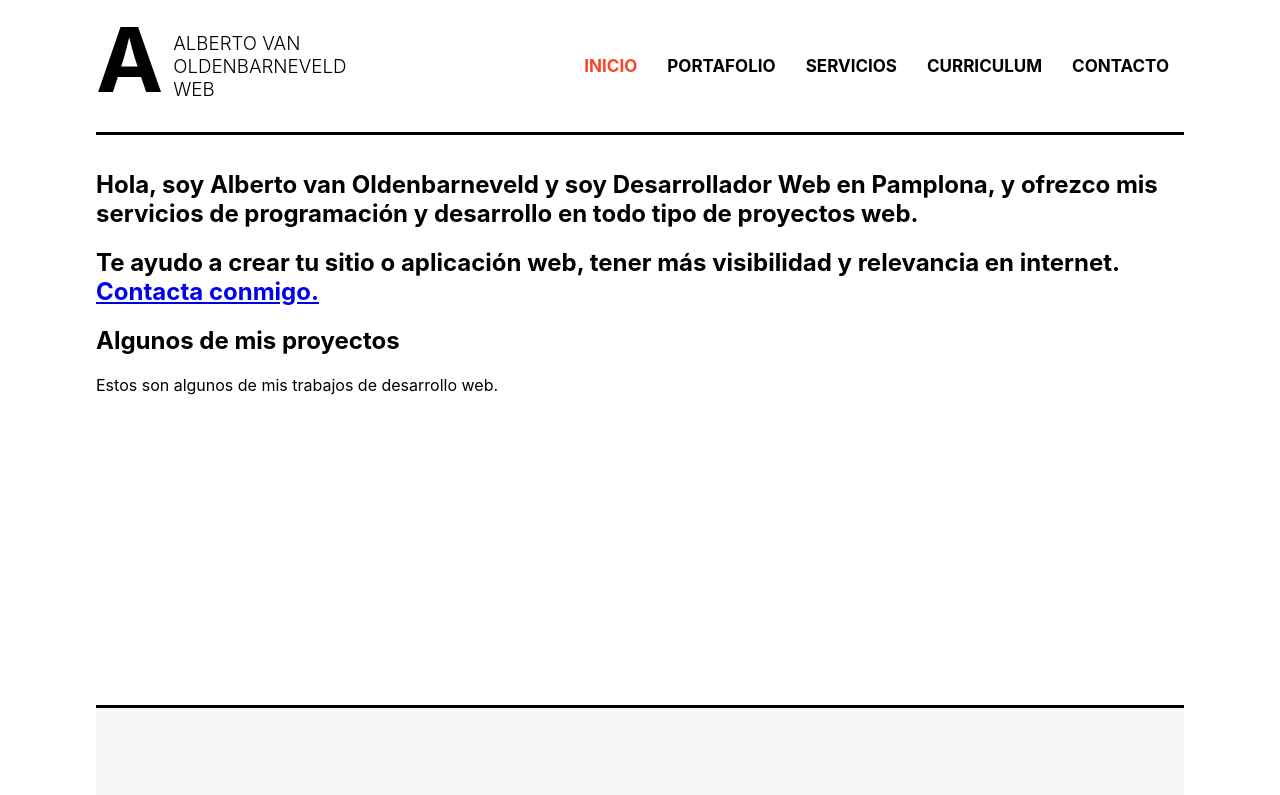
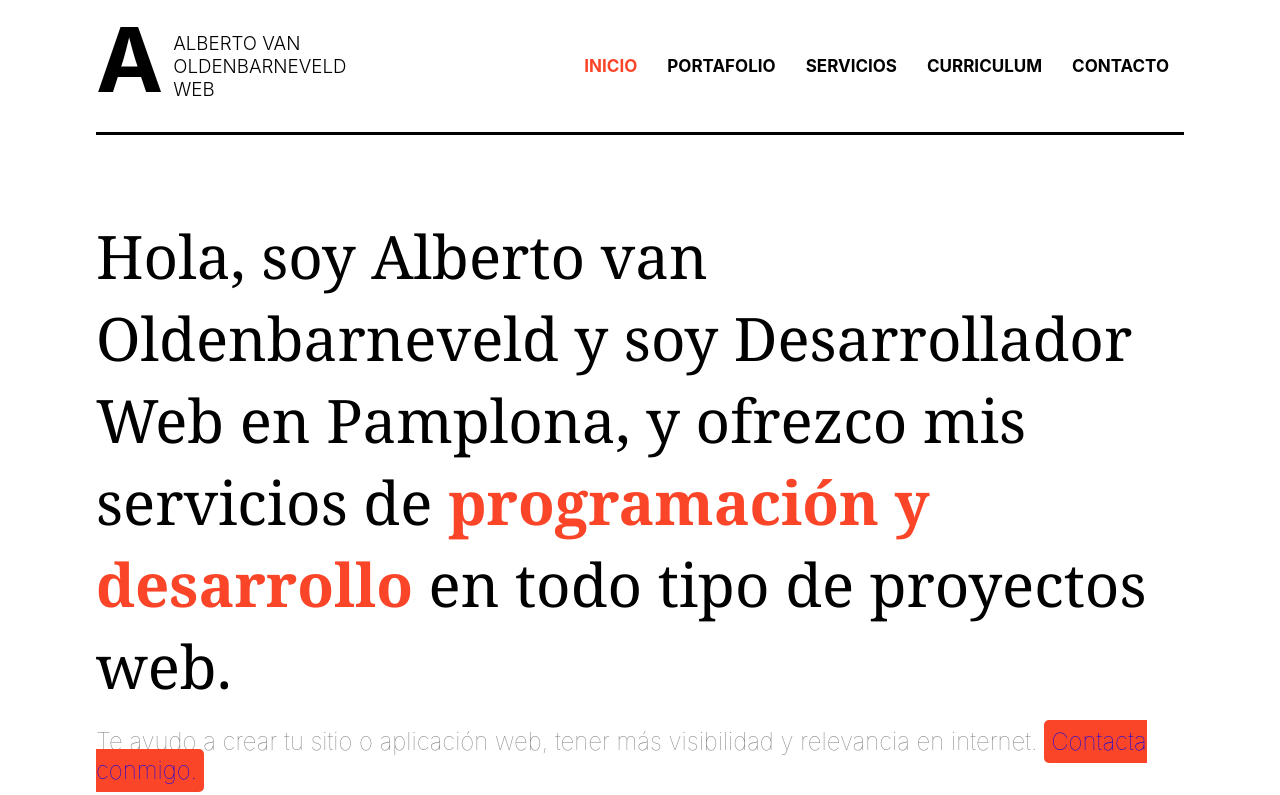
Before and after one commit to avanoldenbarneveld/master-en-react, a React (Create React App) app in the folder 08-proyecto02/: page /inicio in a window 1280 px wide. Shown: the top 795 px of the page. Built offline with nearby package versions, Linux system fonts and the light colour scheme.

Commit message:
style homepage

```diff
--- a/08-proyecto02/src/components/Contacto.js
+++ b/08-proyecto02/src/components/Contacto.js
@@ -3,7 +3,7 @@ import React from 'react'
 export const Contacto = () => {
   return (
     <div className='page'>
-      <h1>Contacto</h1>
+      <h1 className='heading'>Contacto</h1>
 
         <form className='contact'>
             <input type='text' placeholder='Nombre' />
--- a/08-proyecto02/src/components/Inicio.js
+++ b/08-proyecto02/src/components/Inicio.js
@@ -3,11 +3,11 @@ import { Link } from 'react-router-dom'
 
 export const Inicio = () => {
   return (
-    <div>
+    <div className='home'>
 
         <h1>
           Hola, soy Alberto van Oldenbarneveld y soy Desarrollador Web en Pamplona,
-          y ofrezco mis servicios de programación y desarrollo en
+          y ofrezco mis servicios de <strong>programación y desarrollo</strong> en
           todo tipo de proyectos web.
         </h1>
 
--- a/08-proyecto02/src/index.css
+++ b/08-proyecto02/src/index.css
@@ -87,9 +87,56 @@ code {
   line-height: 100px;
   text-align: center;
   font-size: 14px;
-  margin-top: 35px;
+  margin-top: 80px;
   padding-top: 45px;
   border-top: 3px solid black;
   background: #f5f5f5;
   color: #444
 }
+
+.home h1{
+  font-family: Georgia, 'Times New Roman', Times, serif;
+  font-weight: 400;
+  font-size: 60px;
+  margin-bottom: 0px;
+  margin-top: 80px;
+}
+
+.home strong{
+  color: #fa4529;
+}
+
+.home h2{
+  color: gray;
+  font-weight: lighter;
+}
+
+.home a{
+  padding: 7px;
+  border-radius: 5px;
+  background-color: #fa4529;
+  text-decoration: none;
+}
+
+.home a:hover{
+  background-color: rgb(216, 12, 33);
+  transition: all 300ms;
+}
+
+.page .heading,
+.home .heading{
+  font-size: 40x;
+  font-style: italic;
+  font-weight: 500;
+  color: black;
+  margin-bottom: 0px;
+}
+
+.home p{
+  color: rgb(98, 97, 97)
+}
+
+.page .heading {
+  font-size: 55px;
+  font-weight: bold;
+}
```
